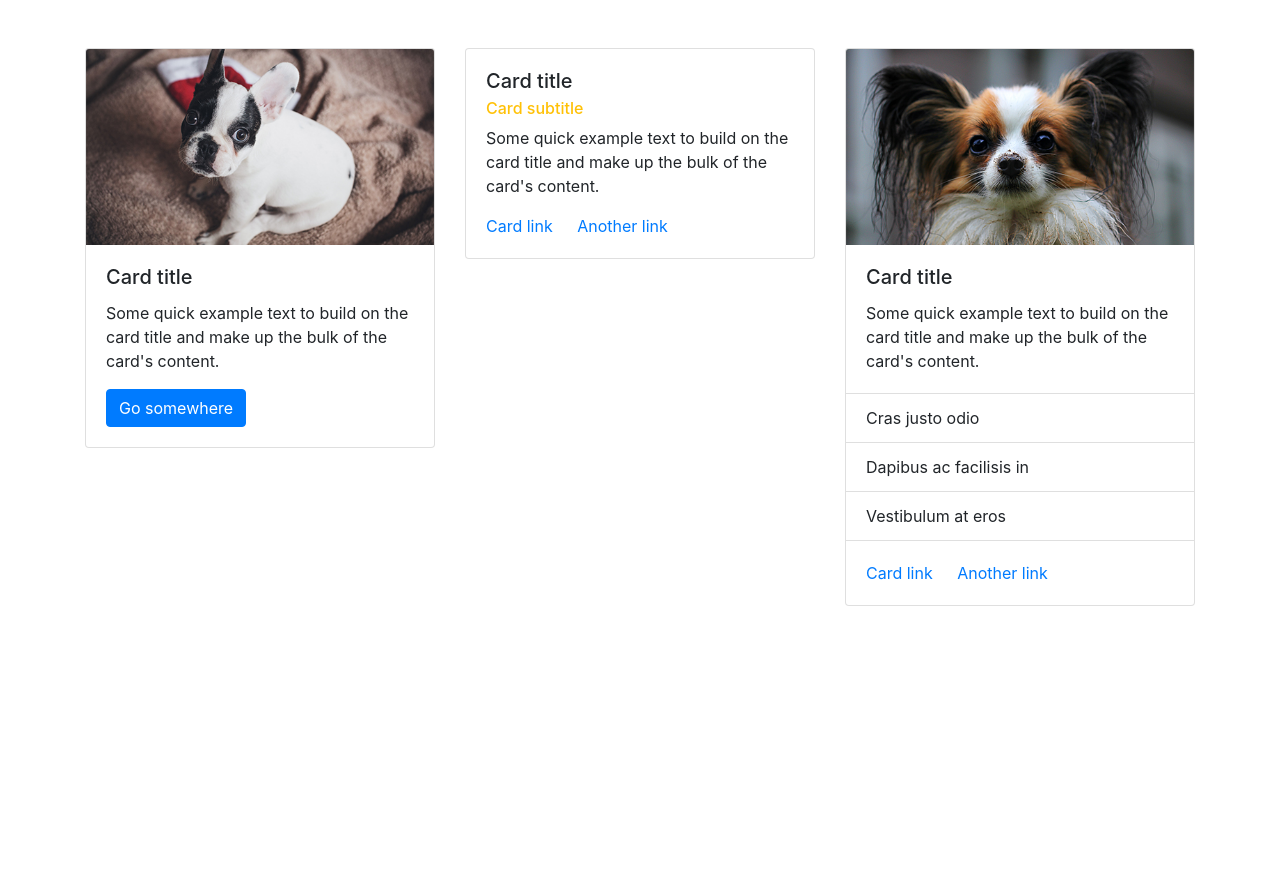
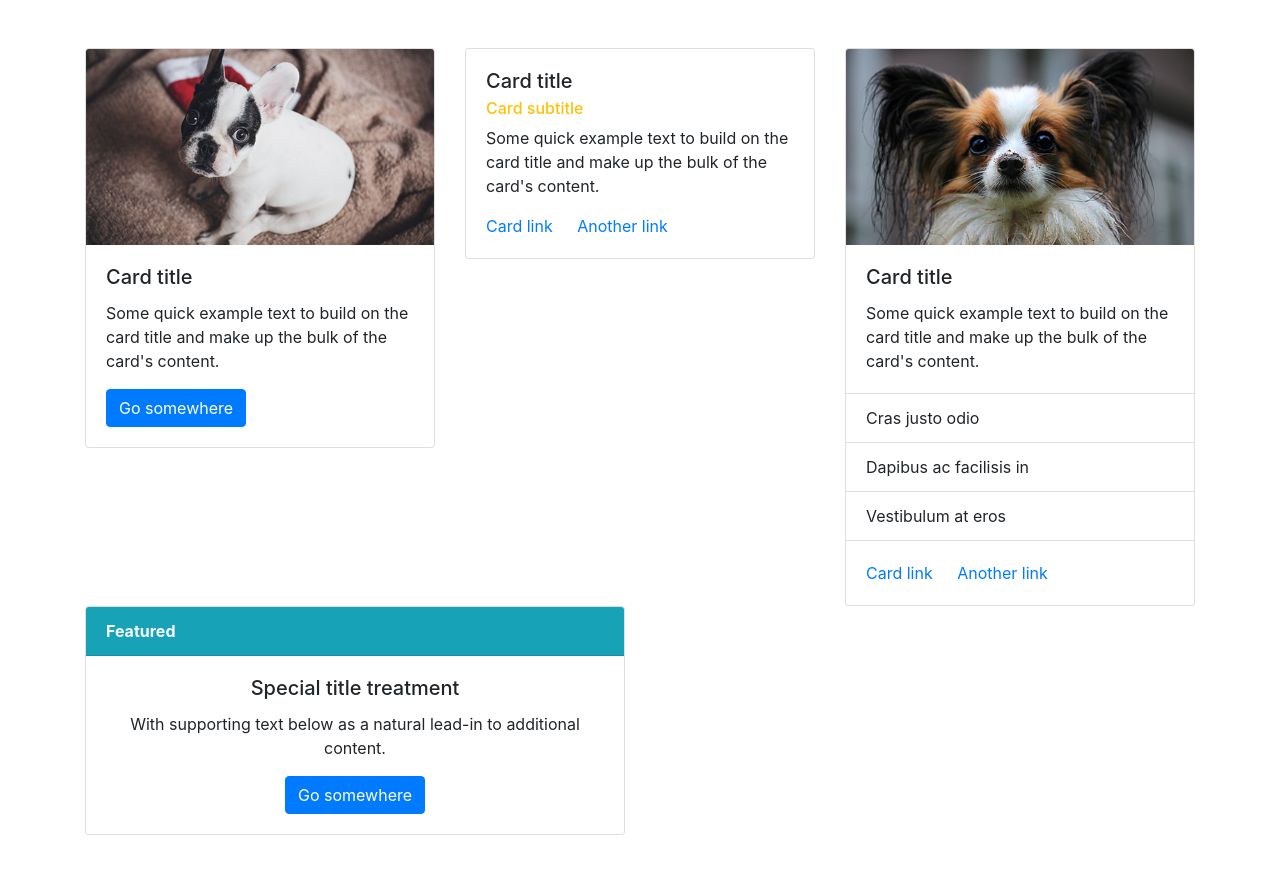
Before and after one commit to waress/bootstrap4, a plain HTML site: page cards/index.html in a window 1280 px wide. Before the commit the page ends 800 px from the top, so only its background shows below. Drawn offline with nearby package versions, Linux system fonts and the light colour scheme.

Commit message:
add card with headre, footer

```diff
--- a/cards/index.html
+++ b/cards/index.html
@@ -25,7 +25,6 @@
             <a href="#" class="btn btn-primary">Go somewhere</a>
           </div>
         </div>
-
       </div>
 
       <div class="col-4">
@@ -60,6 +59,22 @@
       </div>
     </div>
 
+    <div class="row">
+      <div class="col-6">
+        <div class="card ">
+          <div class="card-header bg-info text-light font-weight-bold">
+            Featured
+          </div>
+          <div class="card-body text-center">
+            <h5 class="card-title">Special title treatment</h5>
+            <p class="card-text">With supporting text below as a natural lead-in to additional content.</p>
+            <a href="#" class="btn btn-primary">Go somewhere</a>
+          </div>
+        </div>
+      </div>
+    </div>
+
+
   </div>
 
   <!-- Optional JavaScript -->
```
